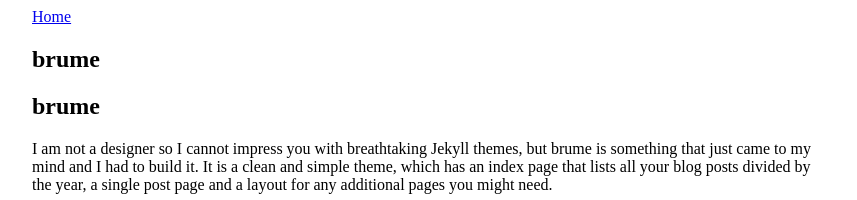
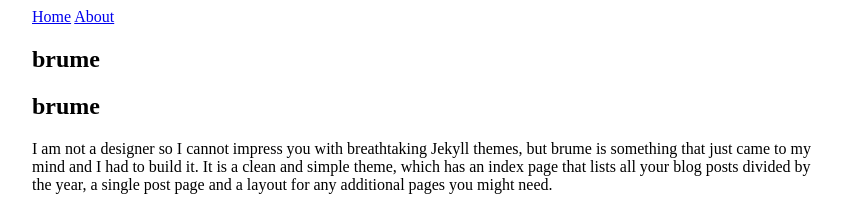
Before and after one commit to keynote-mi/keynote-mi.github.io, a Jekyll site: the page built from brume-master/README.md, in a window 1280 px wide. Shown: the top 200 px of the page, without its empty margins (208-1065 px from the left). Built offline with Jekyll 4.4.1, drawn with Linux system fonts in a browser that asks for light colours; nearby versions of some CDN libraries; our own code applies the rules of GitHub Pages for plain Markdown files; library files that are not in the unit come from our copies.

Commit message:
Update links.yml

```diff
--- a/_data/links.yml
+++ b/_data/links.yml
@@ -1,2 +1,5 @@
 - url: /
   title: Home
+
+- url: /about/
+  title: About
```
